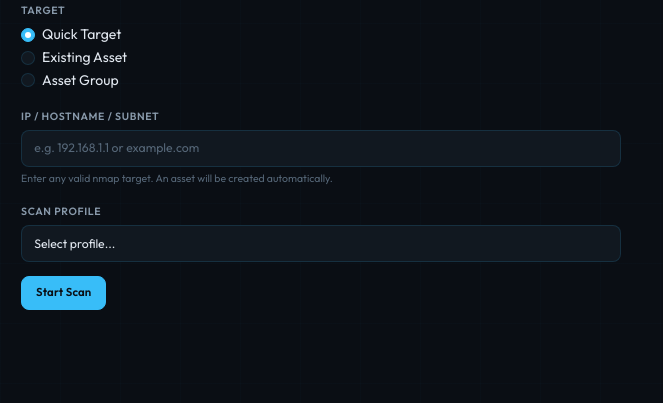
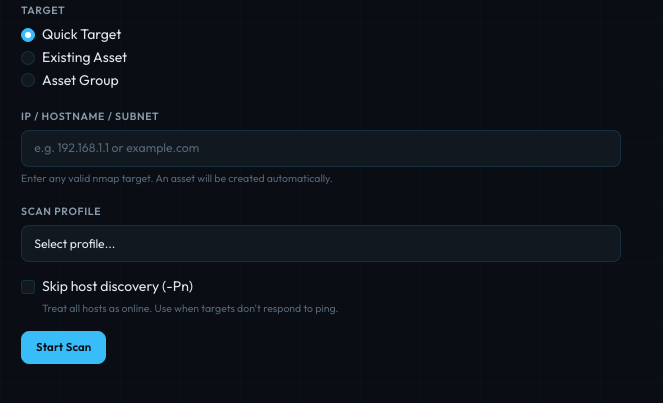
Before and after one commit to wh1sk3ys1x/nmapctf, a FastAPI app: page /scans/run in a window 1280 px wide. Shown: the part 157-560 px from the top of the page, without its empty margins (0-663 px from the left). Run offline with FastAPI, Linux system fonts and the light colour scheme; the visitor is signed in with stand-in values (Sample User, id 1).

Commit message:
Add skip host discovery (-Pn) checkbox to run scan form

```diff
--- a/web/app/templates/scans/run.html
+++ b/web/app/templates/scans/run.html
@@ -60,6 +60,11 @@
       {% endfor %}
     </select>
   </div>
+  <div class="mb-3 form-check">
+    <input class="form-check-input" type="checkbox" id="skip_ping" name="skip_ping" value="1">
+    <label class="form-check-label" for="skip_ping">Skip host discovery (-Pn)</label>
+    <div class="form-text">Treat all hosts as online. Use when targets don't respond to ping.</div>
+  </div>
   <button type="submit" class="btn btn-primary">Start Scan</button>
 </form>
 
```
Also changed, not shown: web/app/views/scans.py (+6 -2 lines).
